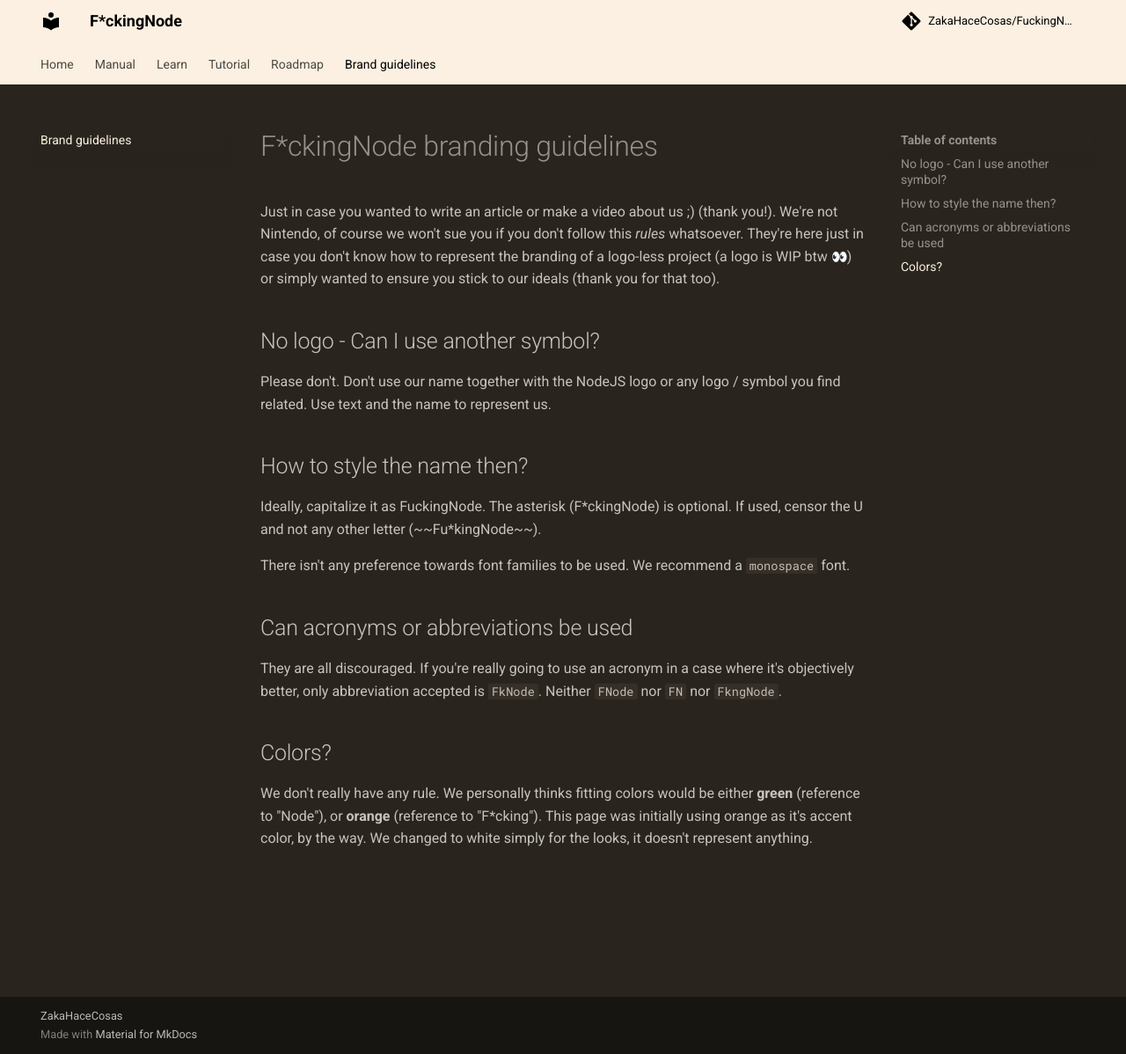
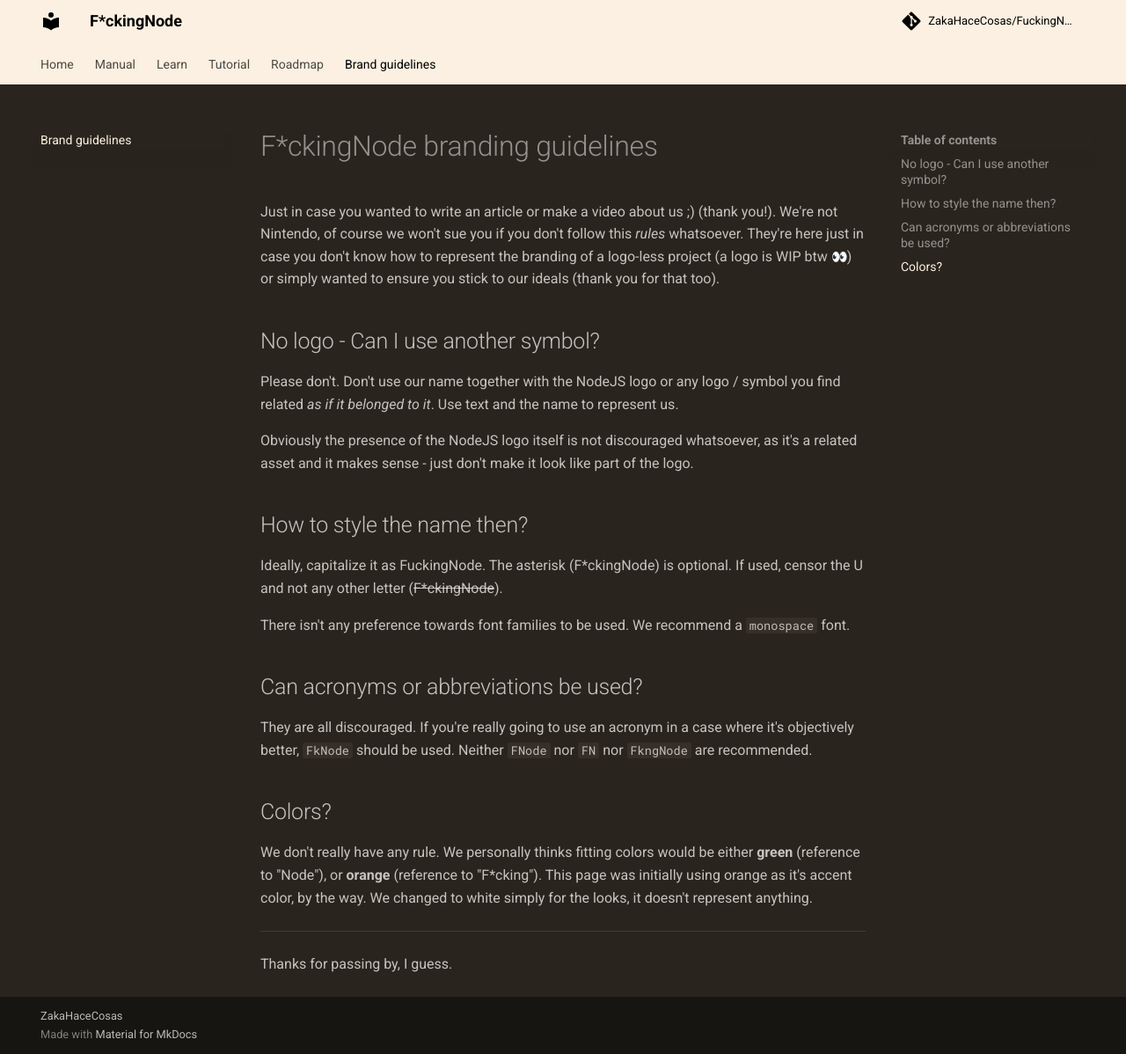
Before and after one commit to ZakaHaceCosas/FuckingNode, an MkDocs documentation site: the page built from website/about/branding.md, in a window 1280 px wide and 1198 px high. Shown: the whole window at 88% size. Built offline with MkDocs 1.6.1 and Material for MkDocs 9.7.7, drawn with Linux system fonts in a browser that asks for light colours; emoji names are drawn with the system emoji font; comment, search, counter and statistics services are not loaded.

Commit message:
final update to docs?

```diff
--- a/mkdocs.yml
+++ b/mkdocs.yml
@@ -15,9 +15,8 @@
     - Manual:
           - Home: "manual/index.md"
           - Installation: "manual/install.md"
-          - Setup the CLI: "manual/setup.md"
+          - Setup and configuration: "manual/setup.md"
           - Main usage guide: "manual/usage.md"
-          - Changing your settings: "manual/settings.md"
           - Kickstart a project: "manual/kickstart.md"
           - Stats: "manual/stats.md"
           - Cross-runtime support: "manual/cross-runtime.md"
--- a/website/about/branding.md
+++ b/website/about/branding.md
@@ -1,21 +1,28 @@
+<!-- markdownlint-disable md033 -->
 # F*ckingNode branding guidelines
 
 Just in case you wanted to write an article or make a video about us ;) (thank you!). We're not Nintendo, of course we won't sue you if you don't follow this _rules_ whatsoever. They're here just in case you don't know how to represent the branding of a logo-less project (a logo is WIP btw :eyes:) or simply wanted to ensure you stick to our ideals (thank you for that too).
 
 ## No logo - Can I use another symbol?
 
-Please don't. Don't use our name together with the NodeJS logo or any logo / symbol you find related. Use text and the name to represent us.
+Please don't. Don't use our name together with the NodeJS logo or any logo / symbol you find related _as if it belonged to it_. Use text and the name to represent us.
+
+Obviously the presence of the NodeJS logo itself is not discouraged whatsoever, as it's a related asset and it makes sense - just don't make it look like part of the logo.
 
 ## How to style the name then?
 
-Ideally, capitalize it as FuckingNode. The asterisk (F*ckingNode) is optional. If used, censor the U and not any other letter (~~Fu\*kingNode~~).
+Ideally, capitalize it as FuckingNode. The asterisk (F*ckingNode) is optional. If used, censor the U and not any other letter (<s>F\*ckingNode</s>).
 
 There isn't any preference towards font families to be used. We recommend a `monospace` font.
 
-## Can acronyms or abbreviations be used
+## Can acronyms or abbreviations be used?
 
-They are all discouraged. If you're really going to use an acronym in a case where it's objectively better, only abbreviation accepted is `FkNode`. Neither `FNode` nor `FN` nor `FkngNode`.
+They are all discouraged. If you're really going to use an acronym in a case where it's objectively better, `FkNode` should be used. Neither `FNode` nor `FN` nor `FkngNode` are recommended.
 
 ## Colors?
 
 We don't really have any rule. We personally thinks fitting colors would be either **green** (reference to "Node"), or **orange** (reference to "F\*cking"). This page was initially using orange as it's accent color, by the way. We changed to white simply for the looks, it doesn't represent anything.
+
+---
+
+Thanks for passing by, I guess.
```
Also changed, not shown: CHANGELOG.md (+1 -0 lines), website/manual/index.md (+4 -3 lines), website/manual/settings.md (deleted, +0 -34 lines), website/manual/setup.md (+6 -0 lines), website/manual/usage.md (+2 -2 lines).
